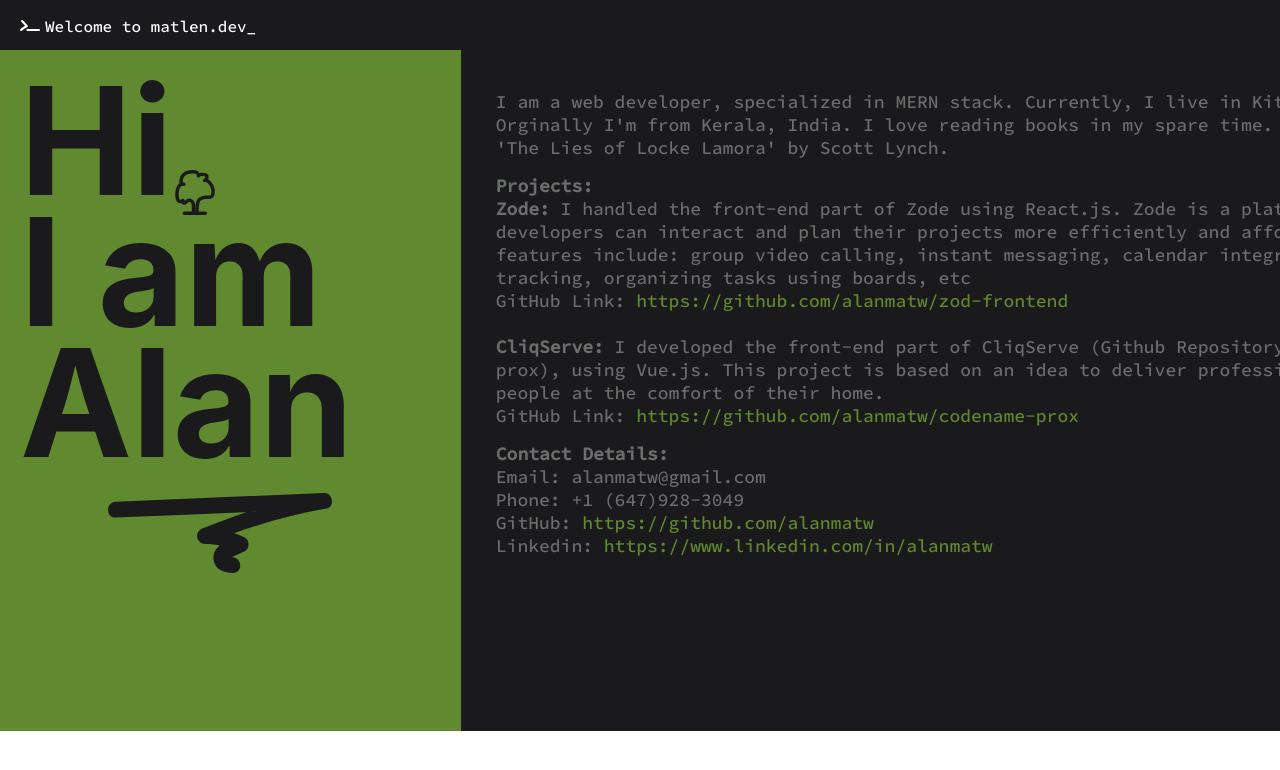
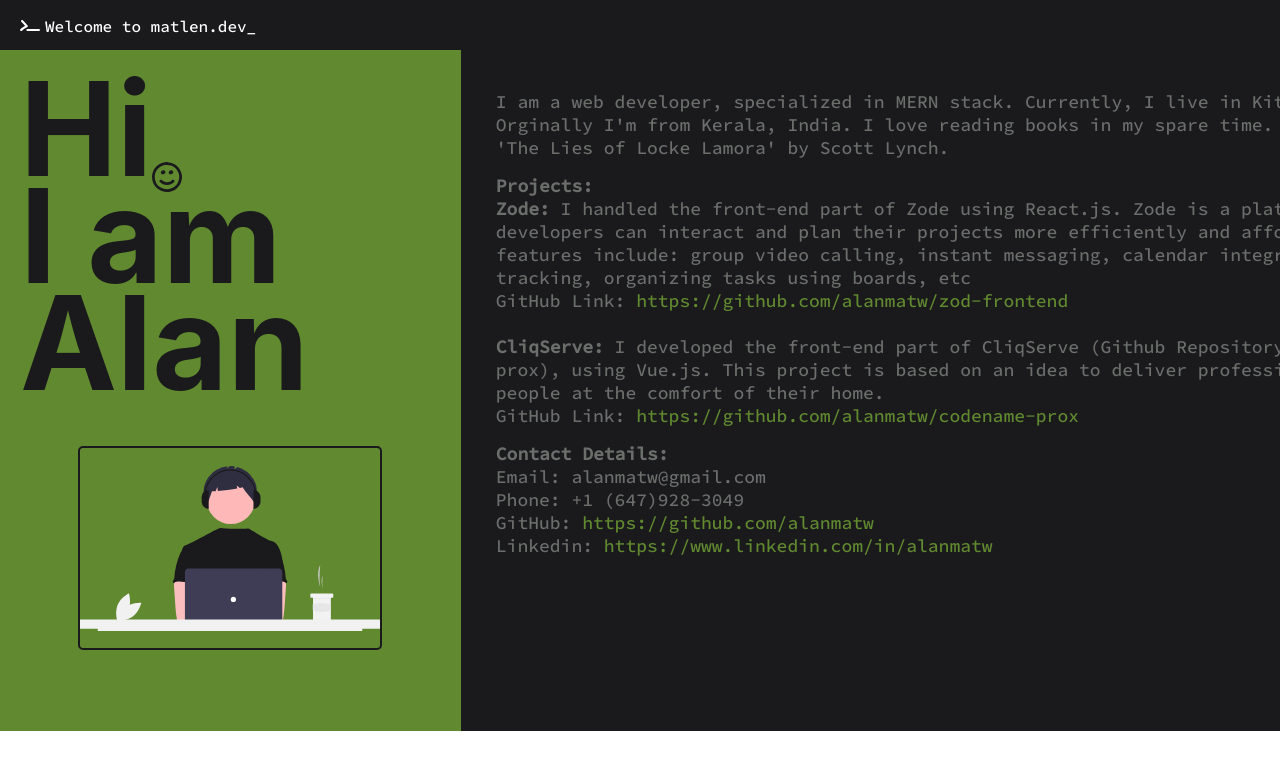
Before and after one commit to alanmatw/matlen.dev, a React (Create React App) app: page / in a window 1280 px wide. Shown: the top 770 px of the page. Built offline with nearby package versions, Linux system fonts and the light colour scheme.

Commit message:
refactor(home): add svg image in left section

```diff
--- a/src/components/home/home.css
+++ b/src/components/home/home.css
@@ -36,6 +36,10 @@
 
 .webBodyLeft {
     background-color: #61892F;
+
+}
+
+.wBL-container {
     padding-left: 20px;
 }
 
@@ -46,15 +50,15 @@
 .wBL-p1 {
     margin: 0;
     font-weight: bold;
-    font-size: 150px;
+    font-size: 130px;
     color: #1A1A1D;
 }
 
 .wBL-h-tree {
-    margin-top: 120px;
-    width: 45px;
-	height: 45px;
-	background-image: url('../../assets/undraw_tree.svg');
+    margin-top: 112px;
+    width: 30px;
+	height: 30px;
+	background-image: url('../../assets/smiley.svg');
 	background-repeat: no-repeat;
 	background-position: center;
 	background-size: contain;
@@ -62,7 +66,7 @@
 
 .wBL-p2 {
     margin-top: -50px;
-    font-size: 150px;
+    font-size: 130px;
     color: #1A1A1D;
     font-weight: bold;
     margin-bottom: 0px;
@@ -70,15 +74,30 @@
 
 .wBL-p3 {
     margin-top: -50px;
-    font-size: 150px;
+    font-size: 130px;
     color: #1A1A1D;
     font-weight: bold;
     margin-bottom: 0;
 }
 
+.wBL-svgImg {
+    border-radius: 5px;
+    border: 2px solid #1A1A1D;
+    margin-left: auto;
+    margin-right: auto;
+    margin-bottom: 10px;
+    margin-top: 25px;
+    width: 300px;
+	height: 200px;
+	background-image: url('../../assets/black-svg-undraw.svg');
+	background-repeat: no-repeat;
+	background-position: center;
+	background-size: contain;
+}
+
 .wBL-line {
     width: 400px;
-	height: 80px;
+	height: 40px;
 	background-image: url('../../assets/line.svg');
 	background-repeat: no-repeat;
 	background-position: center;
--- a/src/components/home/home.js
+++ b/src/components/home/home.js
@@ -27,14 +27,21 @@ export default class homeFn extends React.Component {
                 <div className='webBodyWrapper'>
 
                     <div className='webBodyLeft'>
-                        <div className='wBL-h-wrapper'>
-                            <p className='wBL-p1'>Hi</p>
-                            <div className='wBL-h-tree'></div>
+
+                        <div className='wBL-container'>
+
+                            <div className='wBL-h-wrapper'>
+                                <p className='wBL-p1'>Hi</p>
+                                <div className='wBL-h-tree'></div>
+                            </div>
+                            <p className='wBL-p2'>I am</p>
+                            <p className='wBL-p3'>Alan</p>
                         </div>
-                        <p className='wBL-p2'>I am</p>
-                        <p className='wBL-p3'>Alan</p>
+
+                        <div className='wBL-svgImg'></div>
+
+                        {/*
                         <div className='wBL-line'></div>
-                        {/*
                         <div className='wBL-logo-wrapper'>
                             <div className='wBL-git-logo'></div>
                             <div className='wBL-linkedin-logo'></div>
```
Also changed, not shown: src/assets/black-svg-undraw.svg (added).
